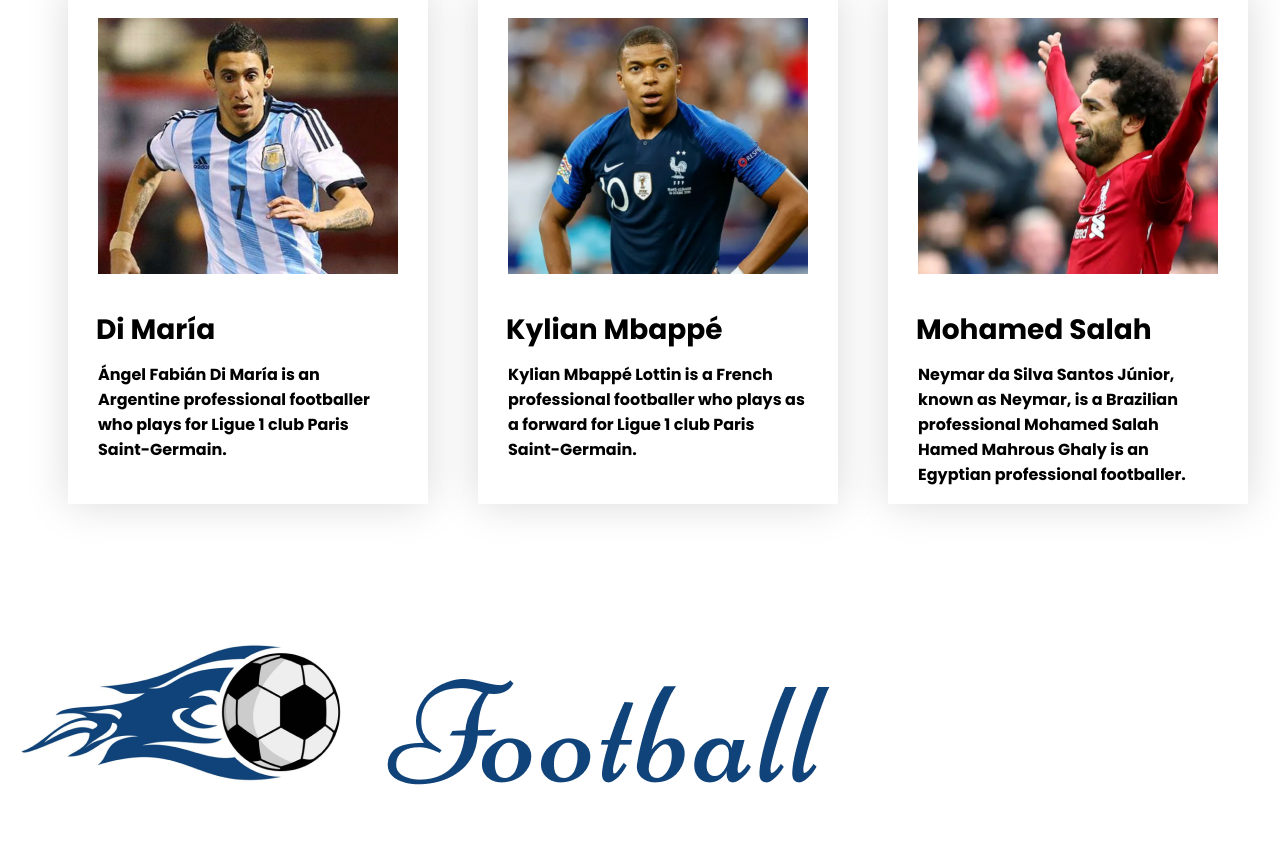
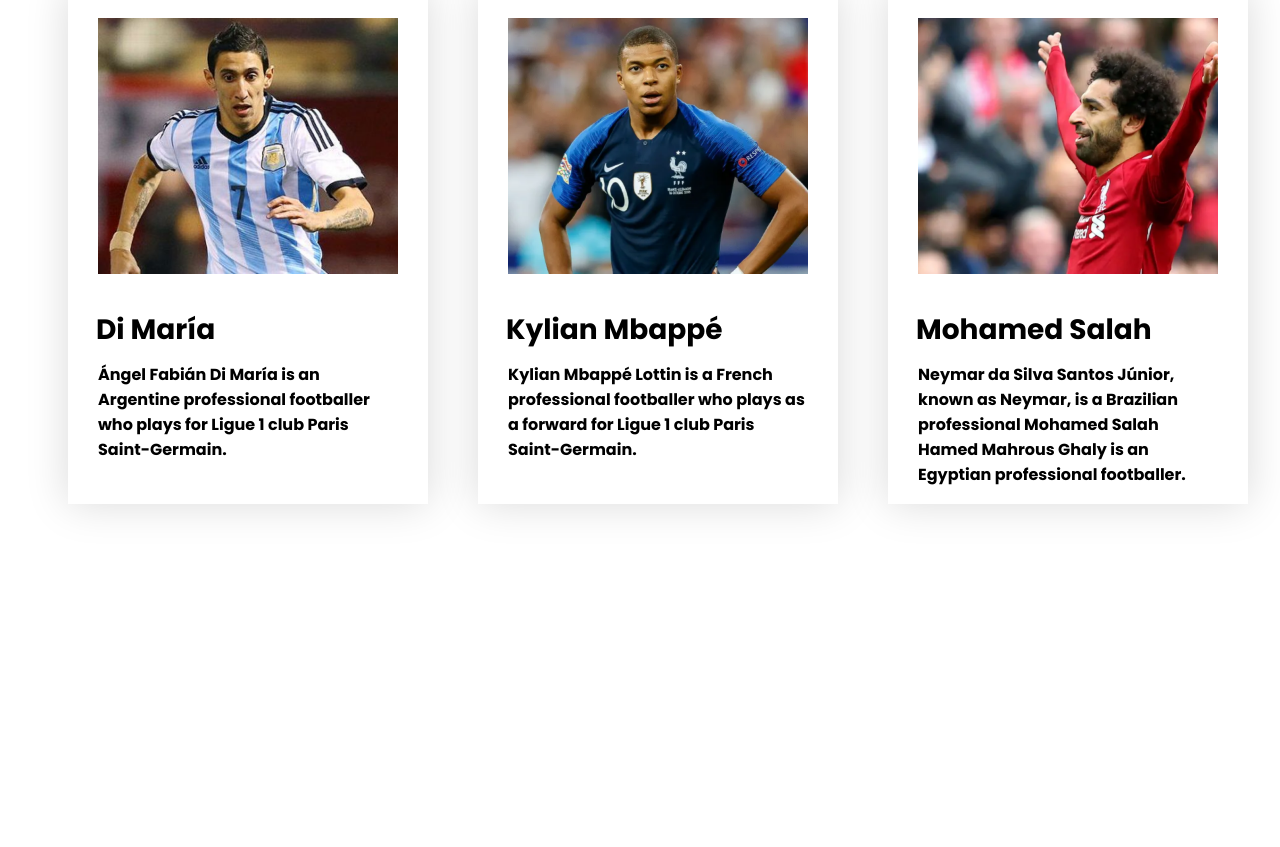
Before and after one commit to Ridwan-09/Assignment-2, a plain HTML site: page index.html in a window 1280 px wide. Shown: the part 1827-2674 px from the top of the page. After the commit the page ends 2466 px from the top, so only its background shows below. Drawn offline with Linux system fonts and the light colour scheme.

Commit message:
Assignment-2

```diff
--- a/index.html
+++ b/index.html
@@ -118,14 +118,6 @@
             </div>
         </section>
 
-        <section class="football-logo">
-            <footer>
-                <img src="images/Logo.png" alt="">
-                <div class="social-medias">
-
-                </div>
-            </footer>
-        </section>
 
     </main>
 </body>
--- a/styles/styles.css
+++ b/styles/styles.css
@@ -139,17 +139,3 @@ body{
     font-size: 16px;
     margin: 0px 15px 15px 15px;
 }
-
-/* footer logo styles */
-
-.football-logo{
-    justify-content: center;
-    align-items: center;
-    width: 483.87px;
-    height: 213px;
-}
-
-.footer img{
-    width: 483.87px;
-    height: 110px;
-}
```
